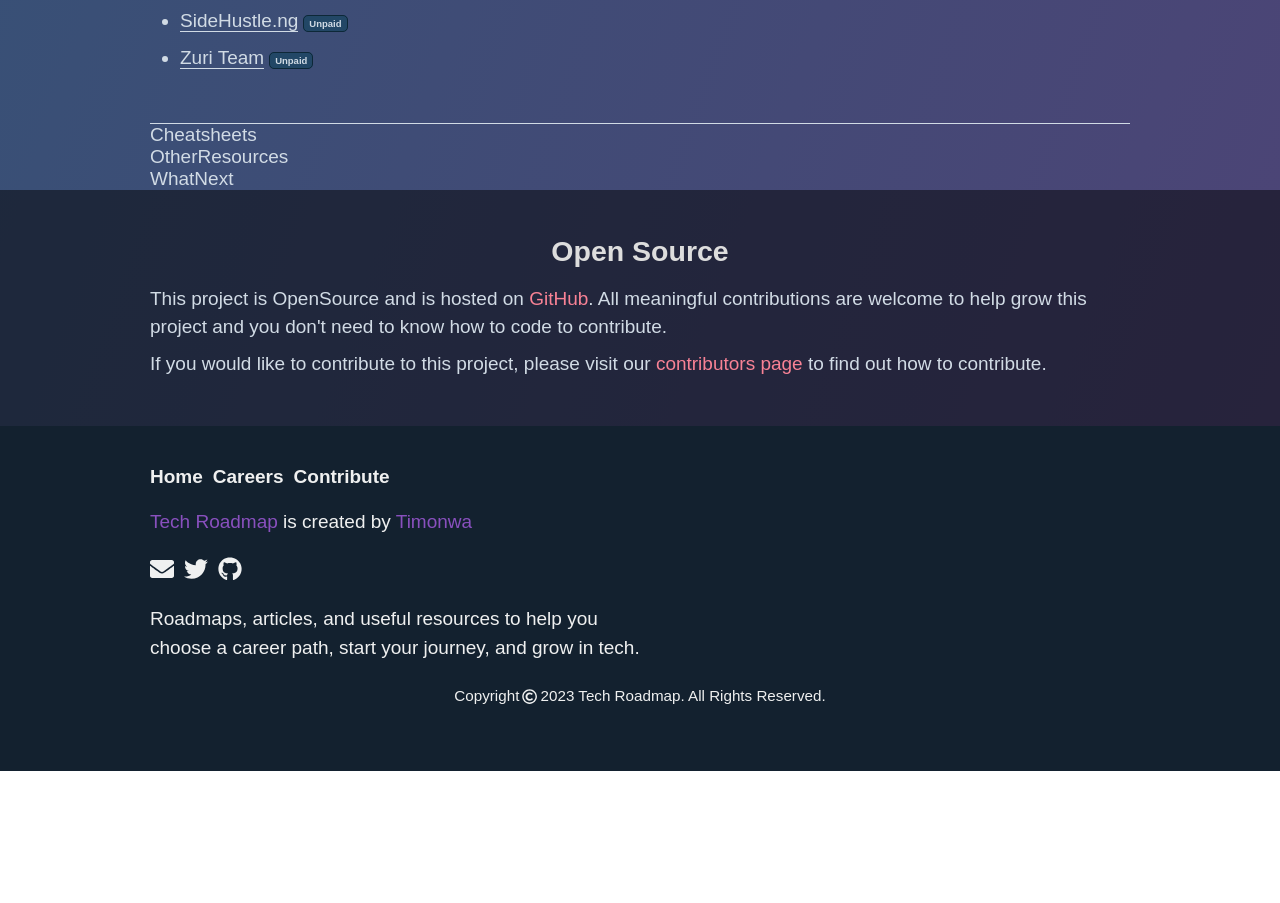
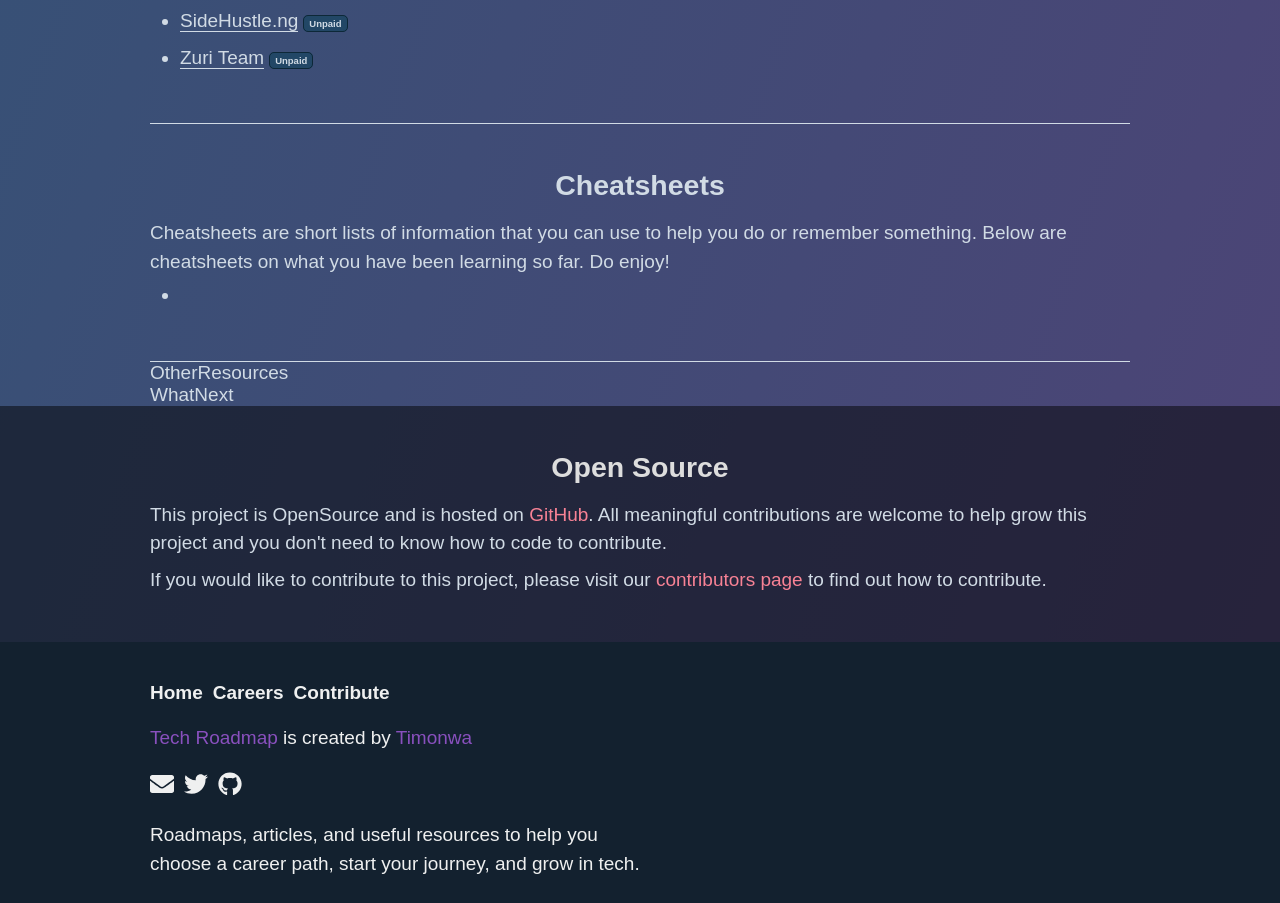
Before and after one commit to Timonwa/techroadmap, a React (Create React App) app: page /blockchain in a window 1280 px wide. Shown: the part 2740-3643 px from the top of the page. Before the commit the page ends 3511 px from the top, so only its background shows below. Built offline with nearby package versions, Linux system fonts and the light colour scheme.

Commit message:
added blockchain cheatsheet section.

```diff
--- a/src/components/blockchainPageContent/Cheatsheets.js
+++ b/src/components/blockchainPageContent/Cheatsheets.js
@@ -1,7 +1,30 @@
 import React from "react";
+import { ResourceCardLinks } from "../../styles/styled-components/ResourceCardLinks.styled";
+import { ResourceLink } from "../../styles/styled-components/ResourceLink.styled";
+import { ResourceSection } from "../../styles/styled-components/ResourceSection.styled";
+import { ResourceSectionBody } from "../../styles/styled-components/ResourceSectionBody.styled";
+import { ResourceSectionHeading } from "../../styles/styled-components/ResourceSectionHeading.styled";
 
 const Cheatsheets = () => {
-  return <div>Cheatsheets</div>;
+  return (
+    <ResourceSection id="cheatsheets">
+      <ResourceSectionHeading>Cheatsheets</ResourceSectionHeading>
+
+      <ResourceSectionBody>
+        <p>
+          Cheatsheets are short lists of information that you can use to help
+          you do or remember something. Below are cheatsheets on what you have
+          been learning so far. Do enjoy!
+        </p>
+      </ResourceSectionBody>
+
+      <ResourceCardLinks>
+        <ResourceLink>
+          <a href="#" target="_blank"></a>
+        </ResourceLink>
+      </ResourceCardLinks>
+    </ResourceSection>
+  );
 };
 
 export default Cheatsheets;
```
